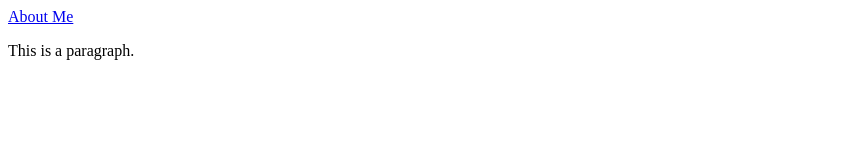
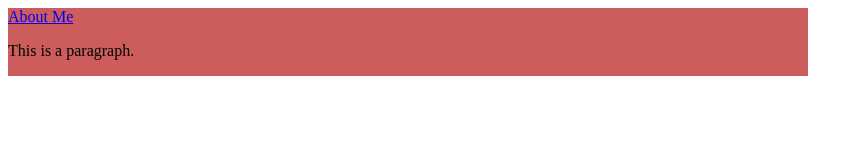
Before and after one commit to MarieMirbekian/MarieMirbekian.github.io, a plain HTML site: page index.html in a window 1280 px wide. Shown: the whole page, without its empty margins (0-863 px from the left). Drawn offline with Linux system fonts and the light colour scheme.

Commit message:
initialcommit

```diff
--- a/index.html
+++ b/index.html
@@ -1,10 +1,17 @@
 <!DOCTYPE html>
 <html>
-<title>Index</title>
+
+<head>
+  <title>Index</title>
+  <link rel="stylesheet" href="myCSS.css">
+</head>
+
 <body>
+<div class="container">
 
 <a href="/aboutMe.html">About Me</a>
 <p>This is a paragraph.</p>
 
+</div>
 </body>
 </html>
--- /dev/null
+++ b/myCSS.css
@@ -0,0 +1,7 @@
+.container {
+  display: grid;
+  max-width: 800px;
+  min-width: 300px;
+  height: auto;
+  background-color: indianred;
+}
```
